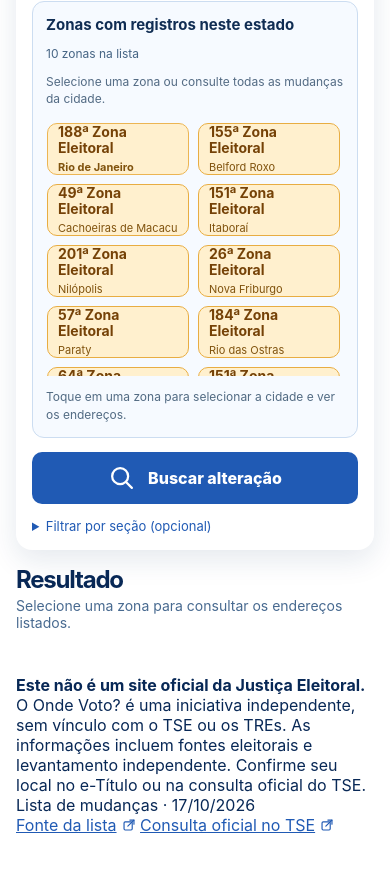
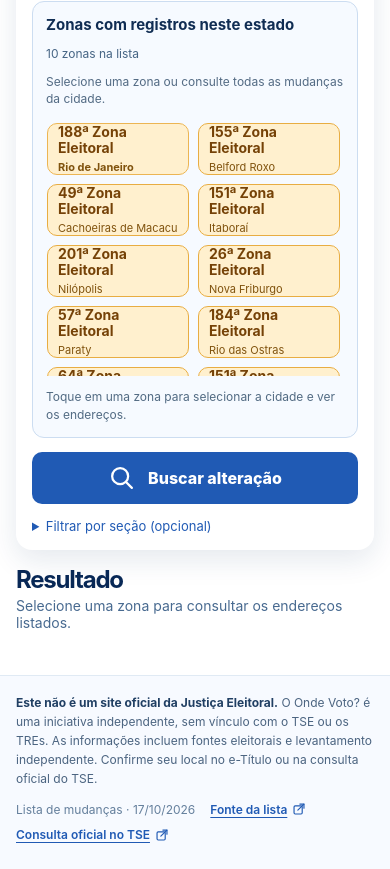
Before and after one commit to lenixeduardo/onde-voto, a website: page index.html in a window 390 px wide. Shown: the part 609-1478 px from the top of the page. Before the commit the page ends 1444 px from the top, so only its background shows below. Drawn offline with Linux system fonts and the light colour scheme.

Commit message:
style: adiciona rodapé neutro acessível com aviso independente e fontes

```diff
--- a/styles.css
+++ b/styles.css
@@ -128,3 +128,24 @@
  .location .address-link{font-size:14px;min-height:42px}
  .location .map-directions-link{font-size:13px}
 }
+
+
+/* Rodapé informativo: transparência sem interromper a consulta. */
+.site-footer{
+ border-top:1px solid #e0eaf4;
+ background:#f7faff;
+ color:#4b6480;
+ padding:20px 0 24px;
+}
+.site-footer__inner{display:flex;flex-direction:column;gap:11px;min-width:0}
+.site-footer__disclaimer{font-size:12px;line-height:1.6;max-width:940px;overflow-wrap:break-word}
+.site-footer__disclaimer strong{color:#203f63;font-weight:700}
+.site-footer__references{display:flex;flex-wrap:wrap;align-items:center;gap:8px 18px;font-size:12px;line-height:1.45}
+.site-footer__references span{color:#647f9c}
+.site-footer__references a{color:#205ab4;font-weight:600;text-underline-offset:3px}
+@media(max-width:680px){
+ .site-footer{padding:17px 0 26px}
+ .site-footer__inner{gap:12px}
+ .site-footer__disclaimer{font-size:12px;line-height:1.6}
+ .site-footer__references{align-items:flex-start;gap:8px 15px}
+}
```
